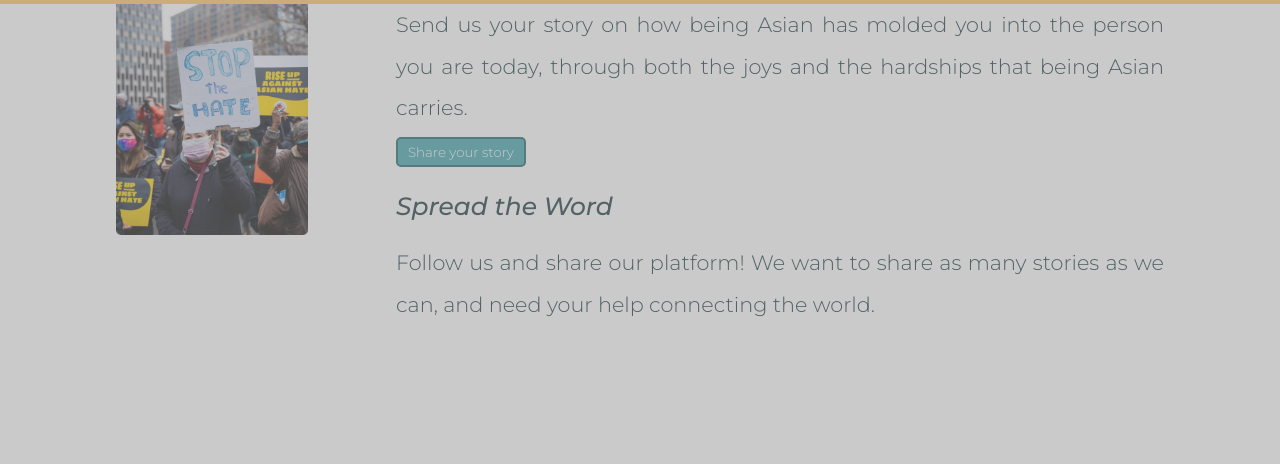
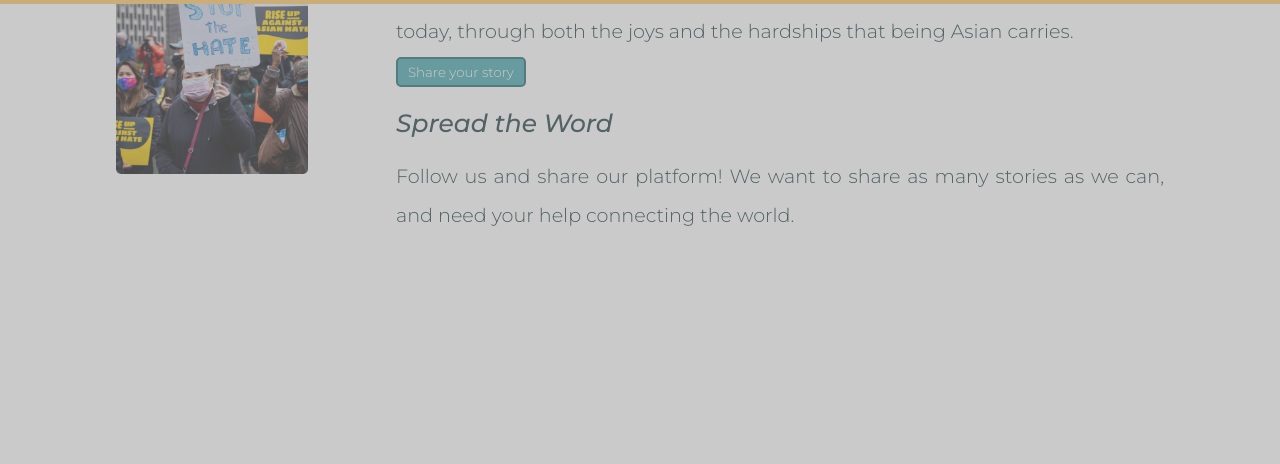
Before and after one commit to bnidevs/asiansspeakup-website, a plain HTML site: page index.html in a window 1280 px wide. Shown: the part 796-1260 px from the top of the page. After the commit the page ends 1167 px from the top, so only its background shows below. Drawn offline with nearby package versions, Linux system fonts and the light colour scheme; no server answers; a script that the page names is missing.

Commit message:
Update style.css

```diff
--- a/style.css
+++ b/style.css
@@ -106,6 +106,7 @@ a {
    width: 60vw;
    text-align: justify;
    line-height: 2;
+   font-size: 1.5vmax;
 }
  .header {
    font-size: 1.8em;
```
